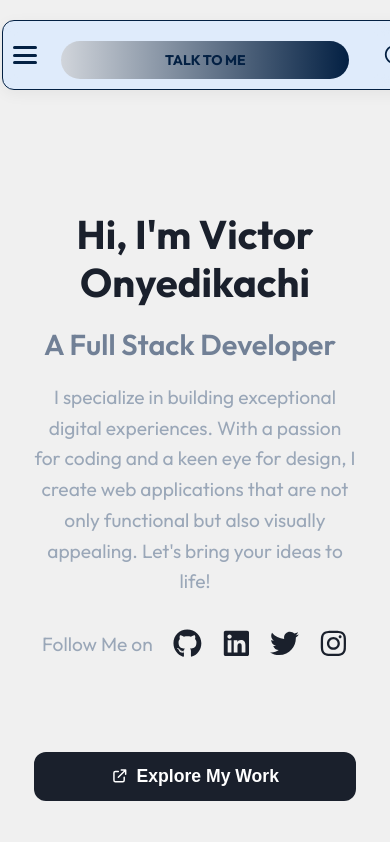
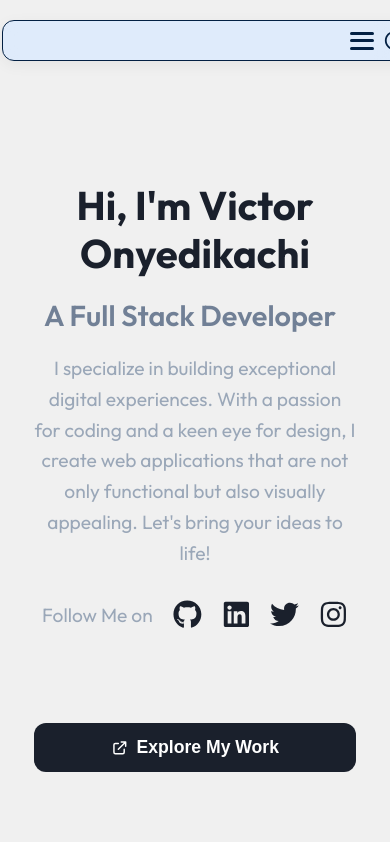
Before and after one commit to vioscott/portfolio-react, a React (Vite) app: page / in a window 390 px wide. Shown: the top 842 px of the page. Built offline with nearby package versions, Linux system fonts and the light colour scheme; no server answers; the database is empty.

Commit message:
Hide Talk to Me button on mobile

```diff
--- a/src/components/navbar/Navbar.css
+++ b/src/components/navbar/Navbar.css
@@ -165,9 +165,7 @@
   }
 
   .nav-connect {
-    margin: 10px auto 0;
-    width: 60%;
-    text-align: center;
+    display: none;
   }
 
   .nav-connect a {
```
